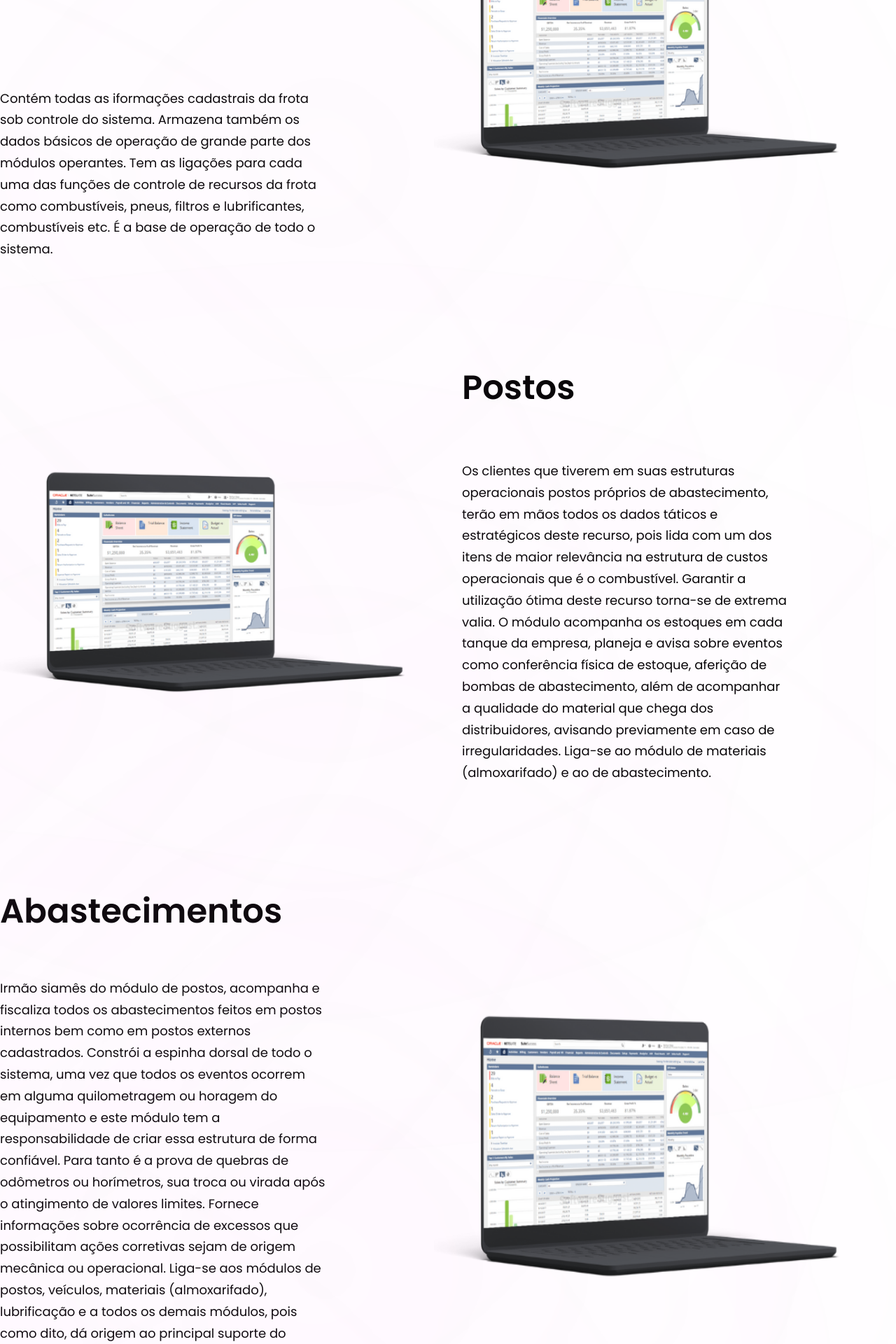
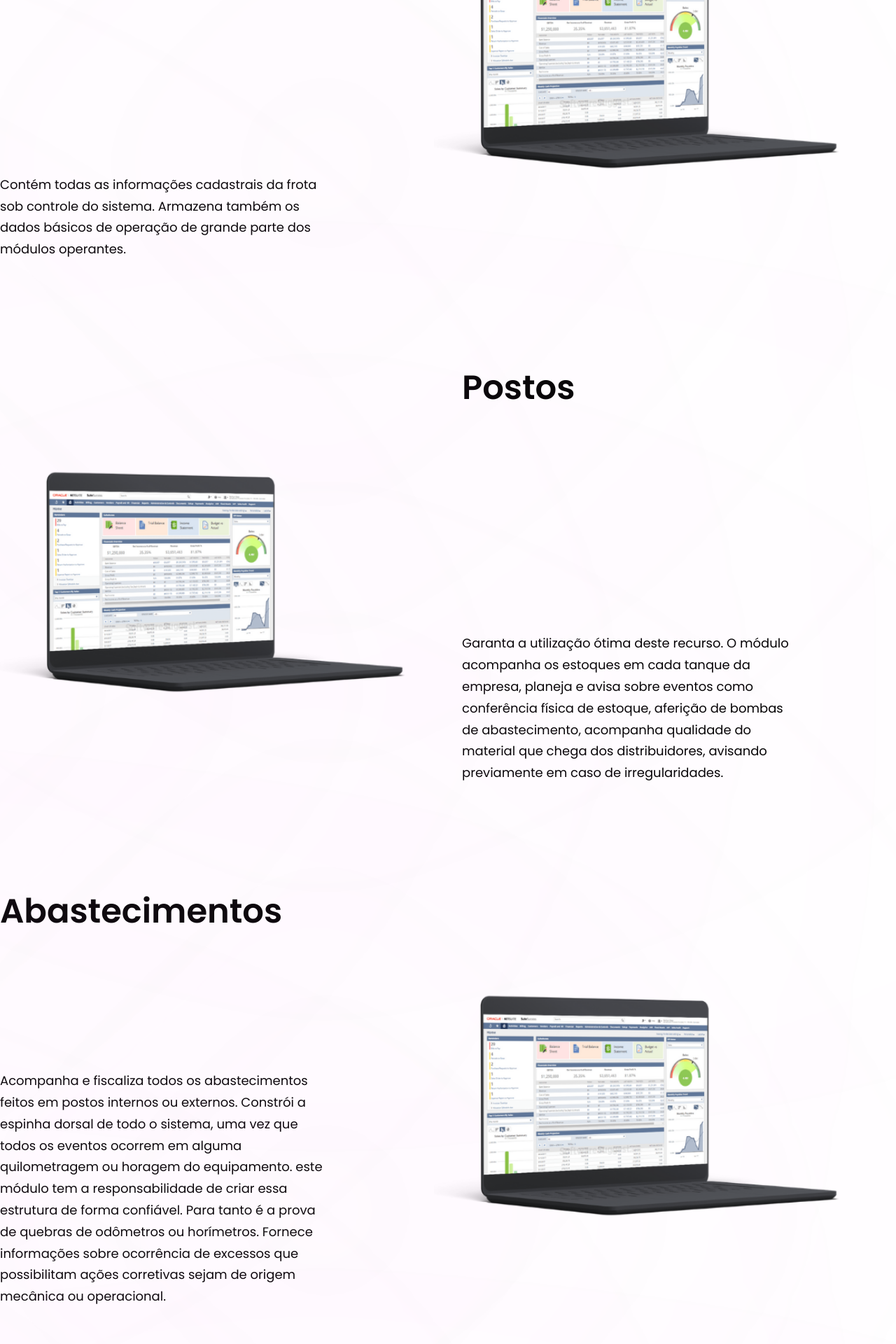
Before and after one commit to flavioepimentel/sciclop_website, a React (Vite) app: page /sciclop_website/fleet in a window 1280 px wide. Shown: the part 420-2340 px from the top of the page at 70% size. Built offline with nearby package versions, Linux system fonts and the light colour scheme.

Commit message:
style: :speech_balloon:

```diff
--- a/src/pages/Modulos/Fleet.jsx
+++ b/src/pages/Modulos/Fleet.jsx
@@ -11,9 +11,8 @@ const Modulos = () => {
     <div className={layout.sectionInfo}>
     <h2 className={styles.heading2}>
       Veículos</h2>
-      <p className="font-poppins font-normal text-black text-[18px] leading-[30.8px] max-w-[470px] mt-5">
-        Contém todas as iformações cadastrais da frota sob controle do sistema. Armazena também os dados básicos de operação de grande parte dos módulos operantes.
-        Tem as ligações para cada uma das funções de controle de recursos da frota como combustíveis, pneus, filtros e lubrificantes, combustíveis etc. É a base de operação de todo o sistema.
+      <p className="font-poppins font-normal text-black text-[18px] leading-[30.8px] max-w-[470px] ">
+        Contém todas as informações cadastrais da frota sob controle do sistema. Armazena também os dados básicos de operação de grande parte dos módulos operantes.
       </p>
       </div>
 
@@ -38,10 +37,10 @@ const Modulos = () => {
     <h2 className={styles.heading2}>
       Postos
       </h2>
-      <p className="font-poppins font-normal text-black text-[18px] leading-[30.8px] max-w-[470px] mt-5">
-        Os clientes que tiverem em suas estruturas operacionais postos próprios de abastecimento, terão em mãos todos os dados táticos e estratégicos deste recurso, pois lida com um dos itens de maior relevância na estrutura de custos operacionais que é o combustível.
-        Garantir a utilização ótima deste recurso torna-se de extrema valia. O módulo acompanha os estoques em cada tanque da empresa, planeja e avisa sobre eventos como conferência física de estoque, aferição de bombas de abastecimento, além de acompanhar a qualidade do material que chega dos distribuidores, avisando previamente em caso de irregularidades.
-        Liga-se ao módulo de materiais (almoxarifado) e ao de abastecimento.
+      <p className="font-poppins font-normal text-black text-[18px] leading-[30.8px] max-w-[470px] ">
+        Garanta a utilização ótima deste recurso. O módulo acompanha os estoques em cada tanque da empresa,
+        planeja e avisa sobre eventos como conferência física de estoque, aferição de bombas de abastecimento,
+        acompanha qualidade do material que chega dos distribuidores, avisando previamente em caso de irregularidades.
       </p>
     </div>
   </section>
@@ -50,10 +49,11 @@ const Modulos = () => {
     <h2 className={styles.heading2}>
       Abastecimentos
       </h2>
-    <p className="font-poppins font-normal text-black text-[18px] leading-[30.8px] max-w-[470px] mt-5">
-      Irmão siamês do módulo de postos, acompanha e fiscaliza todos os abastecimentos feitos em postos internos bem como em postos externos cadastrados. Constrói a espinha dorsal de todo o sistema, uma vez que todos os eventos ocorrem em alguma quilometragem ou horagem do equipamento e este módulo tem a responsabilidade de criar essa estrutura de forma confiável. Para tanto é a prova de quebras de odômetros ou horímetros, sua troca ou virada após o atingimento de valores limites.
+    <p className="font-poppins font-normal text-black text-[18px] leading-[30.8px] max-w-[470px] ">
+      Acompanha e fiscaliza todos os abastecimentos feitos em postos internos ou externos.
+      Constrói a espinha dorsal de todo o sistema, uma vez que todos os eventos ocorrem em alguma quilometragem ou horagem do equipamento.
+      este módulo tem a responsabilidade de criar essa estrutura de forma confiável. Para tanto é a prova de quebras de odômetros ou horímetros.
       Fornece informações sobre ocorrência de excessos que possibilitam ações corretivas sejam de origem mecânica ou operacional.
-      Liga-se aos módulos de postos, veículos, materiais (almoxarifado), lubrificação e a todos os demais módulos, pois como dito, dá origem ao principal suporte do sistema que é a quilometragem ou horas acumuladas.
     </p>
   </div>
   <div className={layout.sectionImgReverse}>
@@ -78,10 +78,9 @@ const Modulos = () => {
     <h2 className={styles.heading2}>
       Lubrificação
       </h2>
-    <p className="font-poppins font-normal text-black text-[18px] leading-[30.8px] max-w-[470px] mt-5">
+    <p className="font-poppins font-normal text-black text-[18px] leading-[30.8px] max-w-[470px] ">
       Inicialmente usa-se a periodicidade de troca de lubrificantes e filtros indicada pelo fabricante que é controlada e fornecida pelo módulo de abastecimento.
       Para isso todos os compartimentos são cadastrados com suas características de capacidade, tipo de óleo e períodos de intervenção. Com as informações fornecidas pelo módulo de abastecimento (a quilometragem ou horas), o sistema escala as trocas de óleo de filtros e uma vez integrado ao módulo de materiais, já requisita os filtros que serão utlizados em cada equipamento vencido e encaminha as ordens de troca para os responsáveis determinados.
-      Liga-se ao módulo de veículos, abastecimento, materiais, custos.
     </p>
     </div>
   </section>
@@ -90,9 +89,8 @@ const Modulos = () => {
     <h2 className={styles.heading2}>
       Laboratório
       </h2>
-    <p className="font-poppins font-normal text-black text-[18px] leading-[30.8px] max-w-[470px] mt-5">
+    <p className="font-poppins font-normal text-black text-[18px] leading-[30.8px] max-w-[470px] ">
       A análise de óleo lubrificante retirada de um compartimento, fornece informações preventivas importantíssimas sobre o estado do compartimento, da mesma maneira que um exame de sangue fornece dados sobre a nossa saúde. Uma vez implantado em calibrado, permite acompanhar ocorrências mecânicas ou operacionais que podem reduzir significativamente a vida do compartimento, como a entrada de poeira em um motor ou a operação com constante superaquecimento ou um débito anormal de diesel por falha em bicos ou bomba injetora mesmo um desgaste excessivo nas engrenagens ou rolamentos de uma caixa de mudanças e muito mais.
-      Liga-se aos módulos de abastecimento, mecânica, custos.
     </p>
     </div>
     <div className={layout.sectionImgReverse}>
@@ -117,10 +115,12 @@ const Modulos = () => {
     <h2 className={styles.heading2}>
       Oficina
       </h2>
-    <p className="font-poppins font-normal text-black text-[18px] leading-[30.8px] max-w-[470px] mt-5">
-      Este módulo acompanha todas as ocorrências da frota em termos mecânicos criando histórico de quebras e reparos. Registra o consumo de peças, serviços externos, internos bem como a utilização da mão de obra. Assim elétrica, hidráulica, mecânica, caldeiraria, funilaria e pintura, torno e solda e demais, permanecem nos registros de cada unidade, permitindo análises futuras para melhoria de todo o processo.
-      Como o sistema prevê a criação de planos de manutençao preventiva, o histórico criado por esse módulo associado à informação da quilometragem/horas das quebras, gera um processo de aperfeiçoamento da preventiva que, com o decorrer do tempo, tende a reduzir drasticamente as corretivas e socorros em campo.
-      Liga-se aos módulos de almoxarifado, abastecimento, custos, compras, administração, laboratório.
+    <p className="font-poppins font-normal text-black text-[18px] leading-[30.8px] max-w-[470px] ">
+      Acompanhe todas as ocorrências de manutenções criando histórico de quebras e reparos, consumo de peças, serviços externos, internos e a utilização da mão de obra.
+      Assim elétrica, hidráulica, mecânica, caldeiraria, funilaria e pintura, torno e solda e demais, permanecem nos registros de cada unidade, permitindo análises futuras para melhoria de todo o processo.
+      Como o sistema prevê a criação de planos de manutençao preventiva,
+      o histórico criado por esse módulo associado à informação da quilometragem/horas das quebras,
+      gera um processo de aperfeiçoamento da preventiva que, com o decorrer do tempo, tende a reduzir drasticamente as corretivas e socorros em campo.
     </p>
     </div>
   </section>
```
